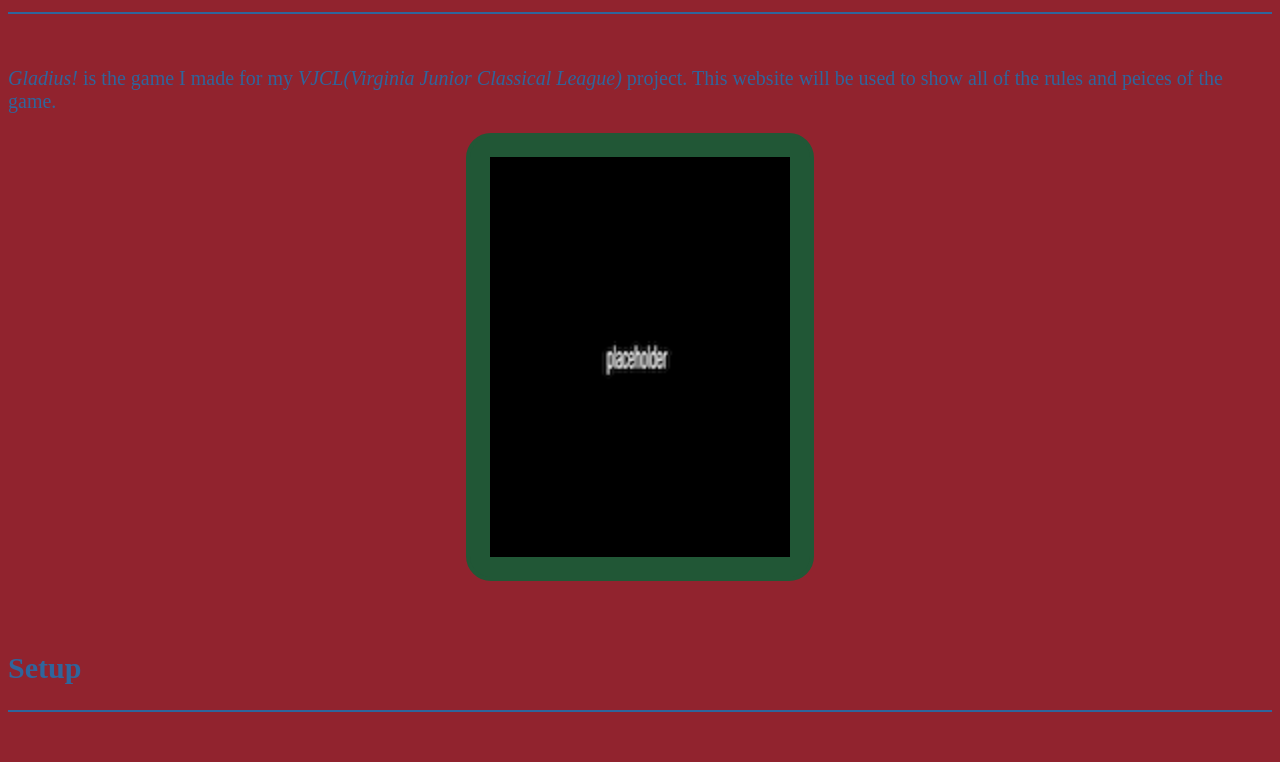
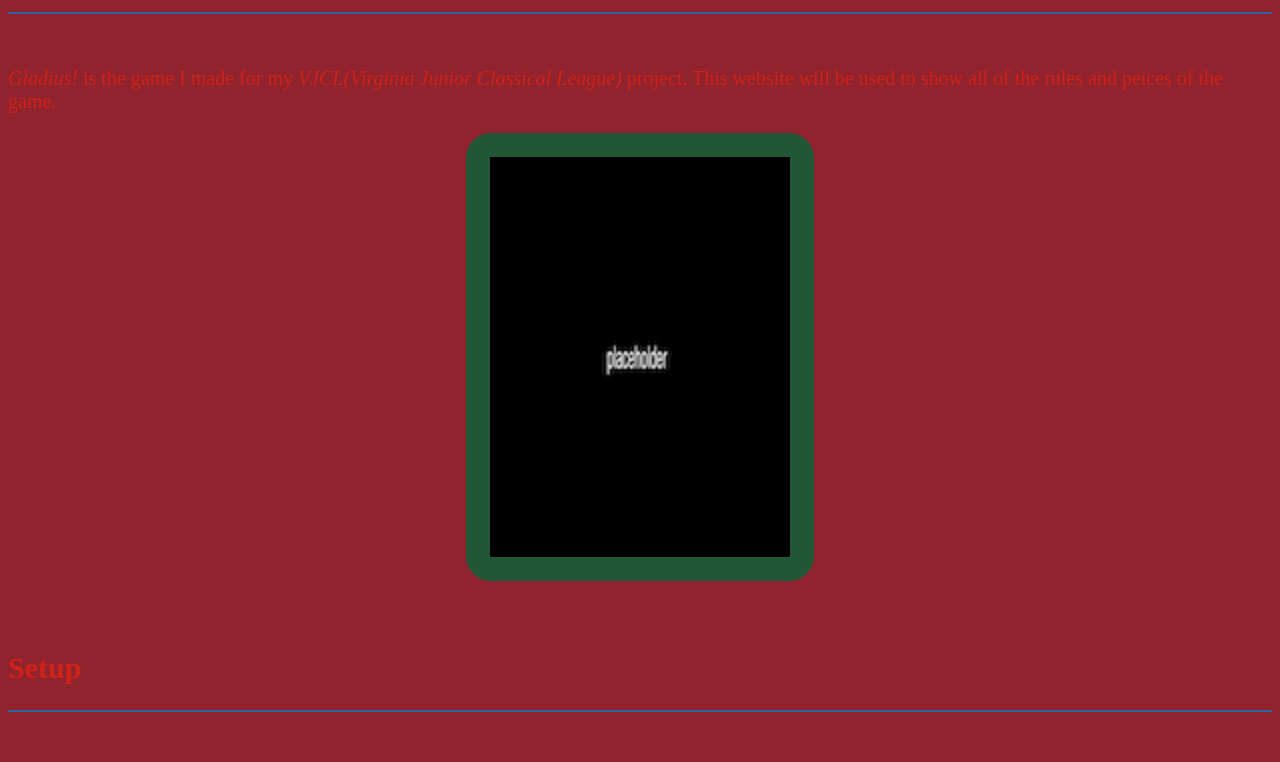
Before and after one commit to Sebastopolis841/Sebastopolis841.github.io, a plain HTML site: page OtherClasses/latin/vjclrules.html in a window 1280 px wide. Shown: the part 89-851 px from the top of the page. Drawn offline with Linux system fonts and the light colour scheme.

Commit message:
Changed color of text for better visibility for more veiwers.

```diff
--- a/OtherClasses/latin/vjclrules.html
+++ b/OtherClasses/latin/vjclrules.html
@@ -10,7 +10,7 @@
 body{
 font-family: "Times New Roman";
 font-size: 20px;
-color: #2f659c;
+color: #cf2317;
 
 background-color: #91232e;
 }
```
